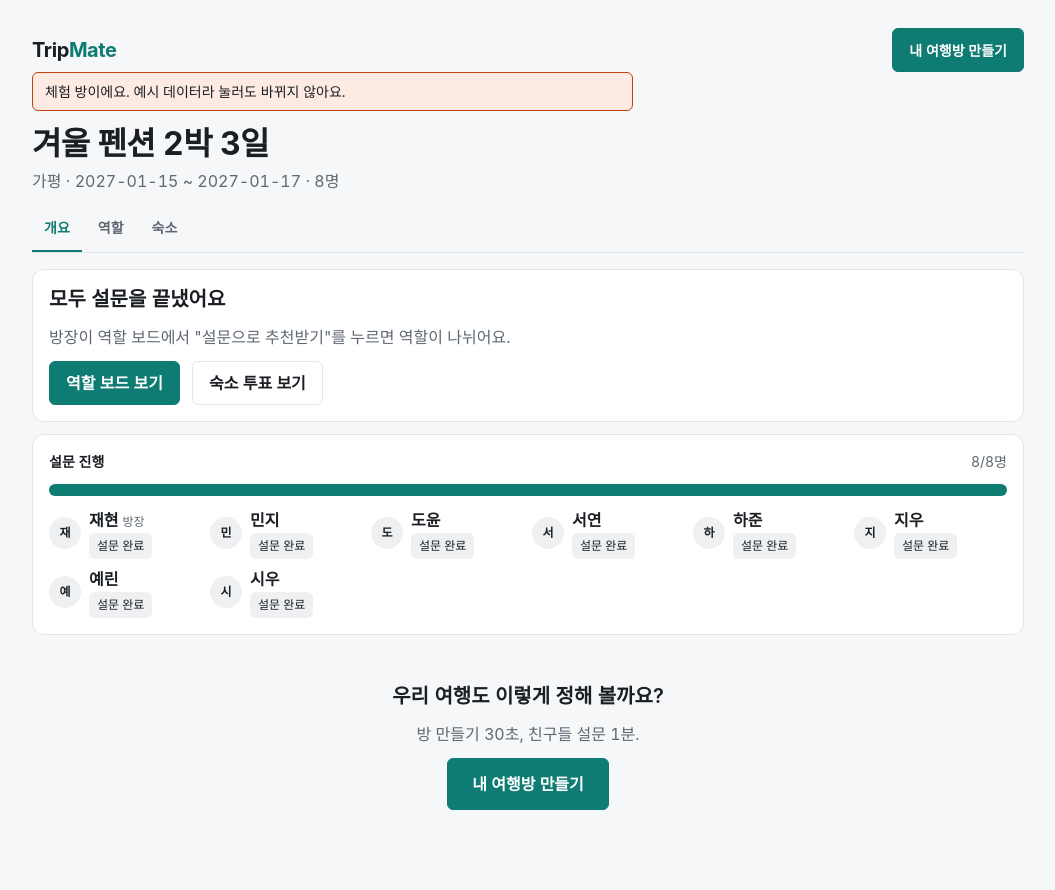
After one commit to jihun-moon/bootcamp-2nd-project, a Spring Boot app: page /demo in a window 1280 px wide. The commit adds this page. Shown: the whole page, without its empty margins (112-1167 px from the left). Run offline with Spring Boot 4, Linux system fonts and the light colour scheme; some of the project's set-up classes (security, data sources, template engines, error pages and the like) are left out, and stand-ins take their place; some web fonts are replaced.

Commit message:
feat: 로그인 없이 둘러보는 체험 방(/demo)
처음 온 사람, 특히 방장이 아닌 사람은 가입 전에 안을 보고 싶은데 둘러볼 곳이 없었다.
- /demo: 예시 여행(가평 2박 3일, 8명)의 개요·역할·숙소를 실제 화면과 같은 부품으로 보여 준다.
  역할 근거는 RoleScorer 규칙, 교통비는 실제 카카오·오피넷 호출로 나온 값 그대로
- 맨 위 "체험 방이에요. 예시 데이터라 눌러도 바뀌지 않아요". 카드 옮기기·투표를 누르면 토스트로 알리고 내 여행방 만들기로
- DB·API 를 쓰지 않는 읽기 전용 화면으로 둔 까닭: 실제 방을 읽게 하면 운영에서도 늘 켜진 예시 방과
  로그인 없이 부르는 API 가 필요해진다(보안·운영 둘 다 복잡)
- 첫 화면 둘째 단추를 "어떻게 쓰나요?"에서 "체험 방 둘러보기"로
- 화면 설계 SCR-09, PageTest 에 /demo 한 줄

./gradlew test 81개 통과. 390px 에서 첫 화면 → 체험 방 → 탭 → 투표 토스트까지 눌러 봤다.

```diff
--- a/src/main/java/com/tripmate/trip/TripPageController.java
+++ b/src/main/java/com/tripmate/trip/TripPageController.java
@@ -19,6 +19,12 @@ public class TripPageController {
     @GetMapping("/")
     public String home() {
         return "index";
+    }
+
+    // GET: /demo   로그인 없이 둘러보는 읽기 전용 체험 방(예시 데이터, DB 안 씀)
+    @GetMapping("/demo")
+    public String demo() {
+        return "trip/demo";
     }
 
     // GET: /trips/new
--- a/src/main/resources/static/css/style.css
+++ b/src/main/resources/static/css/style.css
@@ -201,6 +201,10 @@ label.chip { display: inline-flex; min-height: 40px; padding: 6px 12px; color: v
 }
 .tabs a { padding: 12px; border-bottom: 2px solid transparent; color: var(--muted); font-size: var(--fs-sm); font-weight: 600; white-space: nowrap; }
 .tabs a.active { border-color: var(--accent); color: var(--accent); }
+/* 체험 방은 같은 화면 안에서 내용만 바꾸니 링크가 아니라 단추 탭 */
+.tabs .tab { padding: 12px; border: 0; border-bottom: 2px solid transparent; background: none; color: var(--muted); font-size: var(--fs-sm); font-weight: 600; white-space: nowrap; }
+.tabs .tab.active { border-color: var(--accent); color: var(--accent); }
+.demo-banner { margin-bottom: 12px; }
 
 /* 프로필 */
 .avatar {
--- /dev/null
+++ b/src/main/resources/static/js/demo.js
@@ -0,0 +1,17 @@
+// 체험 방: 탭만 바꾸고, 바꾸는 동작(카드 옮기기·투표)은 막고 실제 방을 만들라고 안내한다
+function showTab(name) {
+  $('.tab').each(function () {
+    var on = this.dataset.tab === name;
+    $(this).toggleClass('active', on).attr('aria-selected', on);
+  });
+  $('[data-panel]').each(function () { this.hidden = this.dataset.panel !== name; });
+  window.scrollTo({ top: 0, behavior: 'smooth' });
+}
+
+$(function () {
+  $('.tab').on('click', function () { showTab(this.dataset.tab); });
+  $('[data-goto]').on('click', function () { showTab(this.dataset.goto); });
+  $('.member-card, [data-demo-action]').on('click', function () {
+    showToast('체험 방이라 바뀌지 않아요. 내 여행방을 만들면 바로 쓸 수 있어요.');
+  });
+});
--- a/src/main/resources/templates/index.html
+++ b/src/main/resources/templates/index.html
@@ -22,7 +22,8 @@
       <div class="stack">
         <div class="row wrap">
           <a th:href="@{/trips/new}" class="btn primary big">무료로 여행방 만들기</a>
-          <a href="#how" class="btn big">어떻게 쓰나요?</a>
+          <!-- 방장이 아닌 사람도 가입 전에 안을 볼 수 있게. 로그인 없이 읽기 전용 -->
+          <a th:href="@{/demo}" class="btn big">체험 방 둘러보기</a>
         </div>
         <ul class="trust">
           <li>30초면 만들어요</li>
--- /dev/null
+++ b/src/main/resources/templates/trip/demo.html
@@ -0,0 +1,119 @@
+<!DOCTYPE html>
+<html lang="ko" xmlns:th="http://www.thymeleaf.org">
+<head th:replace="~{fragments/common :: head('체험 방')}"></head>
+<body>
+<!-- 로그인 없이 둘러보는 읽기 전용 체험 방. DB·API 를 쓰지 않고 실제 화면과 같은 부품(클래스)으로 예시 여행 하나를 보여 준다.
+     실제 방을 읽게 하면 운영에서도 늘 켜진 예시 방과 로그인 없이 부르는 API 가 필요해져서, 보여 주기만 하는 화면으로 따로 뒀다 -->
+<div class="page">
+  <header class="trip-header">
+    <div class="top">
+      <a th:href="@{/}" class="logo">Trip<span>Mate</span></a>
+      <a th:href="@{/trips/new}" class="btn primary">내 여행방 만들기</a>
+    </div>
+    <p class="notice demo-banner">체험 방이에요. 예시 데이터라 눌러도 바뀌지 않아요.</p>
+    <h1>겨울 펜션 2박 3일</h1>
+    <p class="muted">가평 · 2027-01-15 ~ 2027-01-17 · 8명</p>
+    <nav class="tabs" role="tablist">
+      <button type="button" class="tab active" data-tab="overview" role="tab" aria-selected="true">개요</button>
+      <button type="button" class="tab" data-tab="roles" role="tab" aria-selected="false">역할</button>
+      <button type="button" class="tab" data-tab="stays" role="tab" aria-selected="false">숙소</button>
+    </nav>
+  </header>
+
+  <main>
+    <!-- 개요 -->
+    <section class="stack" data-panel="overview">
+      <div class="box stack">
+        <h2>모두 설문을 끝냈어요</h2>
+        <p class="muted">방장이 역할 보드에서 "설문으로 추천받기"를 누르면 역할이 나뉘어요.</p>
+        <div class="row wrap"><button type="button" class="btn primary" data-goto="roles">역할 보드 보기</button><button type="button" class="btn" data-goto="stays">숙소 투표 보기</button></div>
+      </div>
+      <div class="box stack">
+        <div class="between small"><span class="strong">설문 진행</span><span class="muted">8/8명</span></div>
+        <div class="bar"><div class="fill" style="width:100%"></div></div>
+        <ul class="grid4">
+          <li class="row"><span class="avatar">재</span><div><div class="strong">재현<span class="tag">방장</span></div><span class="chip on">설문 완료</span></div></li>
+          <li class="row"><span class="avatar">민</span><div><div class="strong">민지</div><span class="chip on">설문 완료</span></div></li>
+          <li class="row"><span class="avatar">도</span><div><div class="strong">도윤</div><span class="chip on">설문 완료</span></div></li>
+          <li class="row"><span class="avatar">서</span><div><div class="strong">서연</div><span class="chip on">설문 완료</span></div></li>
+          <li class="row"><span class="avatar">하</span><div><div class="strong">하준</div><span class="chip on">설문 완료</span></div></li>
+          <li class="row"><span class="avatar">지</span><div><div class="strong">지우</div><span class="chip on">설문 완료</span></div></li>
+          <li class="row"><span class="avatar">예</span><div><div class="strong">예린</div><span class="chip on">설문 완료</span></div></li>
+          <li class="row"><span class="avatar">시</span><div><div class="strong">시우</div><span class="chip on">설문 완료</span></div></li>
+        </ul>
+      </div>
+    </section>
+
+    <!-- 역할: 실제 역할 보드와 같은 칸. 근거는 RoleScorer 점수 규칙대로 적었다(docs/matching.md) -->
+    <section class="stack" data-panel="roles" hidden>
+      <p class="muted small">실제 방에서는 카드를 누르면 다른 역할로 옮길 수 있어요.</p>
+      <div class="board">
+        <section class="column"><h3>총무·타임라인<span class="tag">필수</span><span class="tag">1/1</span></h3><p class="muted small">회비 걷기 · 일정표 공유</p>
+          <ul class="stack"><li class="card"><button type="button" class="member-card"><div class="strong">도윤</div><div class="muted small">계획형 +3</div></button></li></ul></section>
+        <section class="column"><h3>운전<span class="tag">필수</span><span class="tag">2/2</span></h3><p class="muted small">차량 픽업 · 주유</p>
+          <ul class="stack"><li class="card"><button type="button" class="member-card"><div class="strong">재현</div><div class="muted small">차 있음 +4</div></button></li>
+            <li class="card"><button type="button" class="member-card"><div class="strong">민지</div><div class="muted small">차 있음 +4</div></button></li></ul></section>
+        <section class="column"><h3>장보기<span class="tag">필수</span><span class="tag">1/1</span></h3><p class="muted small">고기 사기 · 술·음료</p>
+          <ul class="stack"><li class="card"><button type="button" class="member-card"><div class="strong">서연</div><div class="muted small">밖 활동 선호 +1</div></button></li></ul></section>
+        <section class="column"><h3>바베큐 세팅<span class="tag">2/2</span></h3><p class="muted small">그릴 준비 · 뒷정리</p>
+          <ul class="stack"><li class="card"><button type="button" class="member-card"><div class="strong">하준</div><div class="muted small">숙소 휴식 선호 +2</div></button></li>
+            <li class="card"><button type="button" class="member-card"><div class="strong">예린</div><div class="muted small">이동 적은 역할 우선 +2</div></button></li></ul></section>
+        <section class="column"><h3>여행 DJ<span class="tag">1/1</span></h3><p class="muted small">플레이리스트</p>
+          <ul class="stack"><li class="card"><button type="button" class="member-card"><div class="strong">지우</div><div class="muted small">숙소 휴식 선호 +1</div></button></li></ul></section>
+        <section class="column"><h3>기록 담당<span class="tag">1/1</span></h3><p class="muted small">사진·영상 · 후기 정리</p>
+          <ul class="stack"><li class="card"><button type="button" class="member-card"><div class="strong">시우</div><div class="muted small">밖 활동 선호 +2</div></button></li></ul></section>
+      </div>
+      <div class="box stack">
+        <h2>이동·회비 근거</h2>
+        <ul class="rows">
+          <li><div class="strong">재현<span class="tag">운전</span></div><div class="muted small">편도 77km · 2시간 8분 · 기름 11,000원 · 통행료 0원</div></li>
+          <li><div class="strong">민지<span class="tag">운전</span></div><div class="muted small">편도 76km · 1시간 53분 · 기름 10,900원 · 통행료 4,200원</div></li>
+        </ul>
+        <p class="strong">1인 교통비 약 6,600원 (운전하는 차 왕복, 8명)</p>
+        <p class="notice">재현 차는 편도 2시간 8분이에요. 교대할 사람을 정해 두세요.</p>
+        <p class="muted small">실제 방에서는 카카오모빌리티 길찾기와 오피넷 그날 기름값으로 계산해요.</p>
+      </div>
+    </section>
+
+    <!-- 숙소: 실제 숙소 화면과 같은 칸. 평균·최솟값은 예시 설문 8명 기준 -->
+    <section class="stack" data-panel="stays" hidden>
+      <div class="box stack">
+        <h2>우리 그룹이 중요하게 보는 것</h2>
+        <p class="muted small">설문 8명 · 막대는 평균, 세로선은 가장 낮게 준 사람의 점수(5점 만점)</p>
+        <ul class="stack">
+          <li class="pref-row"><span>독채</span><div class="bar"><div class="fill" style="width:88%"></div><div class="min-line" style="left:60%"></div></div><span class="small">4.4점</span></li>
+          <li class="pref-row"><span>개별 바베큐</span><div class="bar"><div class="fill" style="width:80%"></div><div class="min-line" style="left:60%"></div></div><span class="small">4.0점</span></li>
+          <li class="pref-row"><span>온수풀</span><div class="bar"><div class="fill" style="width:56%"></div><div class="min-line" style="left:20%"></div></div><span class="small error">의견 갈림</span></li>
+          <li class="pref-row"><span>방 3개 이상</span><div class="bar"><div class="fill" style="width:70%"></div><div class="min-line" style="left:40%"></div></div><span class="small">3.5점</span></li>
+        </ul>
+      </div>
+      <div class="between"><h2>숙소 후보</h2><span class="muted small">3곳</span></div>
+      <ul class="stay-list">
+        <li class="box stay best">
+          <div class="between"><span class="strong">숲속 독채 펜션</span><span class="rank">1위 · 11.9점</span></div>
+          <div class="row wrap"><span class="chip on">독채</span><span class="chip on">개별 바베큐</span><span class="chip on">방 3개 이상</span></div>
+          <div class="between"><span class="muted small">재현, 도윤, 서연, 하준, 예린</span><button type="button" class="btn primary" data-demo-action>투표 5</button></div>
+        </li>
+        <li class="box stay">
+          <div class="between"><span class="strong">바다뷰 풀빌라</span><span class="rank">2위 · 6.3점</span></div>
+          <div class="row wrap"><span class="chip on">온수풀</span><span class="chip on">방 3개 이상</span><span class="chip warn">독채 없음</span></div>
+          <div class="between"><span class="muted small">민지, 지우</span><button type="button" class="btn" data-demo-action>투표 2</button></div>
+        </li>
+        <li class="box stay">
+          <div class="between"><span class="strong">계곡 앞 민박</span><span class="rank">3위 · 4.0점</span></div>
+          <div class="row wrap"><span class="chip on">개별 바베큐</span><span class="chip warn">독채 없음</span></div>
+          <div class="between"><span class="muted small">시우</span><button type="button" class="btn" data-demo-action>투표 1</button></div>
+        </li>
+      </ul>
+    </section>
+
+    <section class="cta stack">
+      <h2>우리 여행도 이렇게 정해 볼까요?</h2>
+      <p class="muted">방 만들기 30초, 친구들 설문 1분.</p>
+      <div><a th:href="@{/trips/new}" class="btn primary big">내 여행방 만들기</a></div>
+    </section>
+  </main>
+</div>
+<script th:src="@{/js/demo.js}"></script>
+</body>
+</html>
```
Also changed, not shown: docs/02-화면설계.md (+1 -0 lines), docs/08-화면-개편.md (+1 -1 lines), 1 other file.
